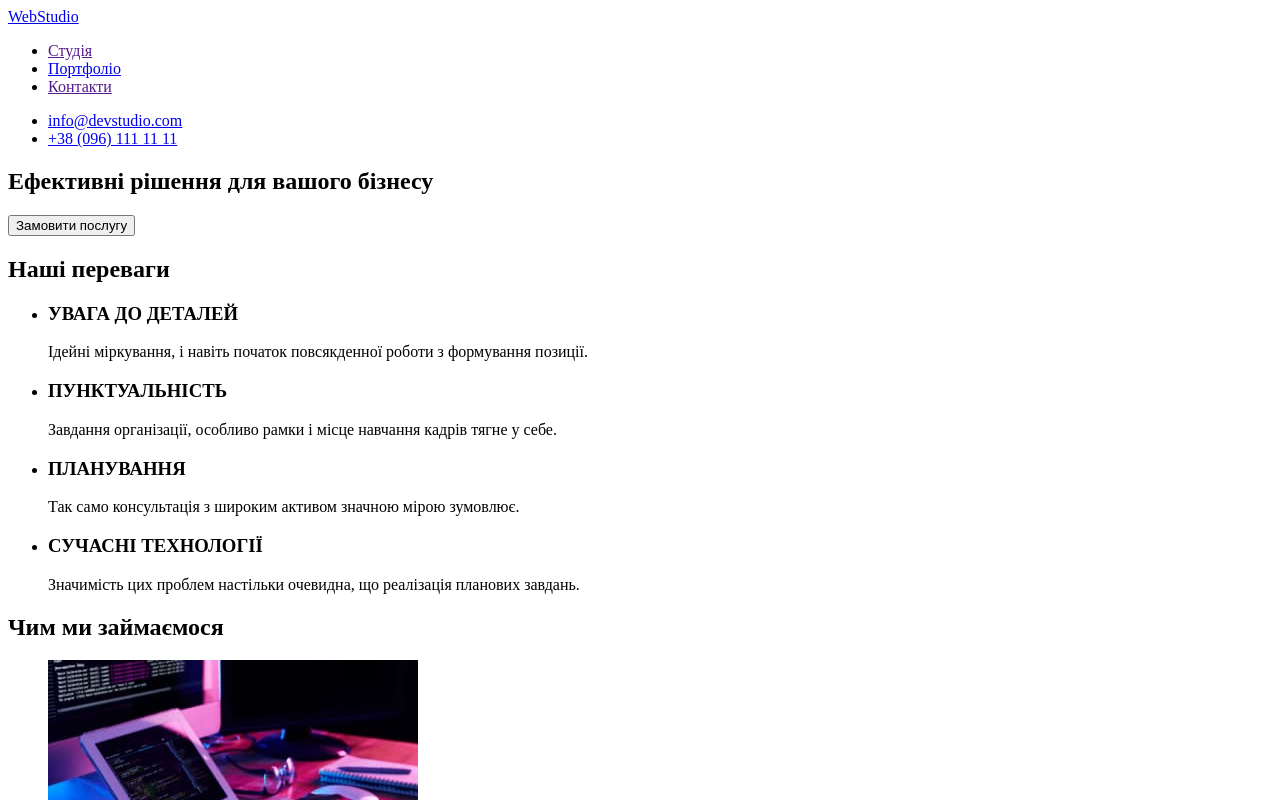
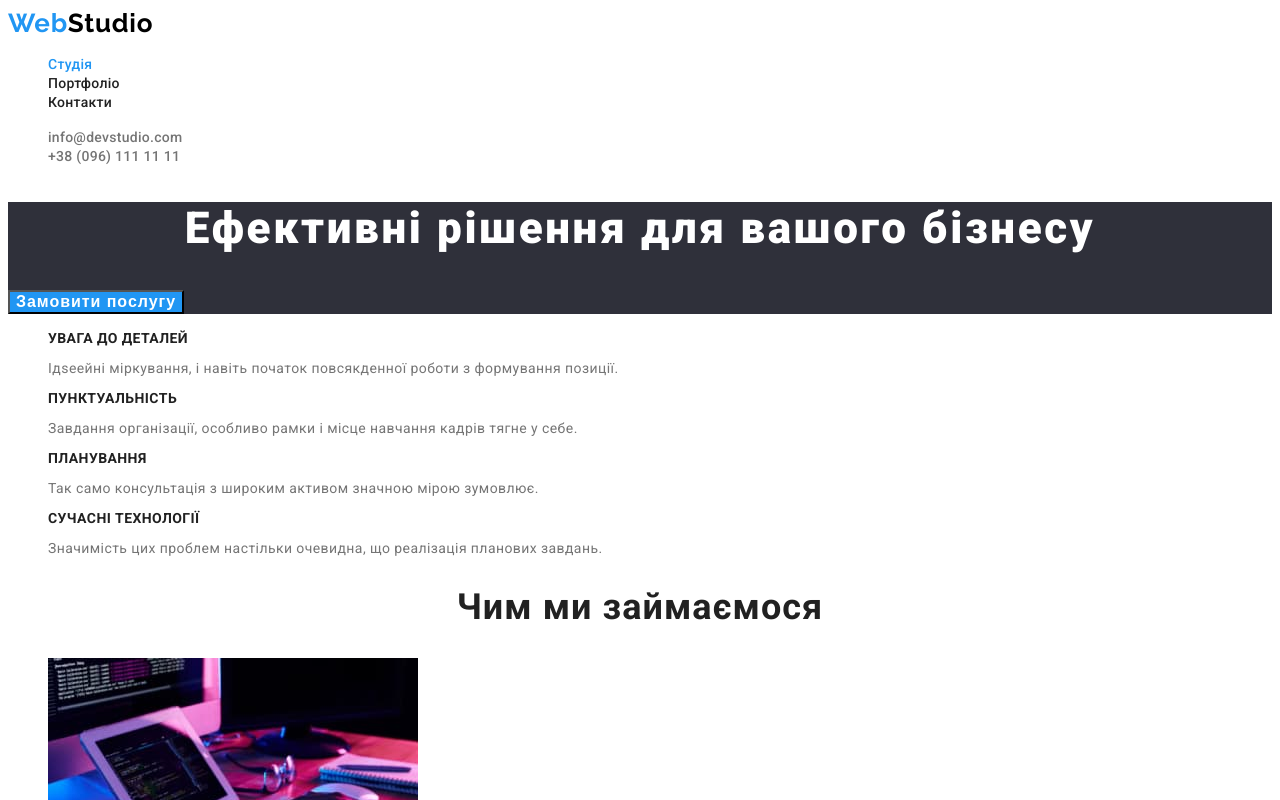
Before and after one commit to UlyanaMysakovets/goit-markup-hw-02, a plain HTML site: page index.html in a window 1280 px wide. Shown: the top 800 px of the page. Drawn offline with Linux system fonts and the light colour scheme.

Commit message:
creat file css

```diff
--- a/css/styles.css
+++ b/css/styles.css
@@ -0,0 +1,198 @@
+/*колір головного тексту #212121 */
+/* другорядний колір #757575
+*/
+/* білий #FFFFFF
+*/
+/* акцент #2196F3
+*/
+/* колір ссилок футера color: rgba(255, 255, 255, 0.6);
+*/
+/* вторинний колір фону #2F303A
+
+ */
+/* Фонова вставка  #F5F4FA
+ */
+/* колір лого #000000
+ */
+
+:root {
+ --primary-text-color: #212121;
+ --secondary-text-color: #757575;
+ --accent-color: #2196F3;
+ --logo-color: #000000;
+ --hero-title-color: #FFFFFF;
+ --background-dark-color: #2F303A;
+ --background-cloudy-color: #F5F4FA
+
+}
+
+body {
+    background-color: #fff;
+    color: var(--primary-text-color);
+    font-family: Roboto, sans-serif;
+}
+
+.list {
+    list-style: none;
+}
+
+.logo {
+    color: var(--logo-color);
+    font-family: Raleway, sans-serif;
+    font-weight: 700;
+    font-size: 26px;
+    line-height: 1,19;
+    letter-spacing: 0.03em;
+}
+
+.accent {
+    color: var(--accent-color)
+}
+
+.link{
+    text-decoration: none;
+}
+
+.button {
+    font-family: inherit;
+    cursor: pointer;
+}
+
+img {
+    display: block;
+}
+
+
+
+.menu-nav .link {
+    color: var(--primary-text-color);
+    font-weight: 500;
+    font-size: 14px;
+    line-height: 1,14;
+    letter-spacing: 0.02em;
+}
+
+.menu-nav .link.current {
+    color: var(--accent-color);
+}
+
+
+.menu-nav .link:hover,
+.menu-nav .link:focus {
+    color: var(--accent-color)
+}
+
+.contacts .link {
+    color: var(--secondary-text-color);
+    font-weight: 500;
+    font-size: 14px;
+    line-height: 1,14;
+    letter-spacing: 0.02em;
+}
+
+.contacts .link:hover,
+.contacts .link:focus {
+    color: var(--accent-color);
+}
+
+/* hero */
+.hero {
+    background-color: var(--background-dark-color);
+}
+.hero-title {
+    color: var(--hero-title-color);
+    font-family: 'Roboto';
+    font-weight: 900;
+    font-size: 44px;
+    line-height: 1,36;
+    text-align: center;
+    letter-spacing: 0.06em;
+}
+
+.visually-hidden {
+    position: absolute;
+    white-space: nowrap;
+    width: 1px;
+    height: 1px;
+    overflow: hidden;
+    border: 0;
+    padding: 0;
+    clip: rect(0 0 0 0);
+    clip-path: inset(50%);
+    margin: -1px;
+}
+
+/* section */
+.benefit-list .title {
+    color: var(--primary-text-color);
+    font-weight: 700;
+    font-size: 14px;
+    line-height: 1,14;
+    letter-spacing: 0.03em;
+}
+
+.benefit-list .text {
+    color: var(--secondary-text-color);
+    font-weight: 400;
+    font-size: 14px;
+    line-height: 1,71;
+    letter-spacing: 0.03em;
+}
+
+.team-list .title {
+   color: var(--primary-text-color);
+   font-weight: 500;
+   font-size: 16px;
+   line-height: 1,19;
+   text-align: center;
+   letter-spacing: 0.03em;
+}
+
+
+.team-list .text {
+    color: var(--secondary-text-color);
+    font-weight: 400;
+    font-size: 16px;
+    line-height: 1,19;
+    text-align: center;
+    letter-spacing: 0.03em;
+}
+
+.section-title {
+    color: var(--primary-text-color);
+    font-weight: 700;
+    font-size: 36px;
+    line-height: 1,17;
+    text-align: center;
+    letter-spacing: 0.03em;
+}
+
+.team {
+    background-color: var(--background-cloudy-color);
+}
+
+
+/* Button */
+.button {
+    background-color: var(--accent-color);
+    color: var(--hero-title-color);
+}
+
+.button-primary {
+    background-color: var(--accent-color);
+    color: var(--hero-title-color);
+    font-weight: 700;
+    font-size: 16px;
+    line-height: 1, 88;
+    text-align: center;
+    letter-spacing: 0.06em;
+}
+
+
+
+
+/* footer */
+
+.page-footer {
+    background-color: var(--background-dark-color);
+}
--- a/index.html
+++ b/index.html
@@ -5,64 +5,68 @@
     <meta http-equiv="X-UA-Compatible" content="IE=edge">
     <meta name="viewport" content="width=device-width, initial-scale=1.0">
     <title>Document</title>
+    <link rel="preconnect" href="https://fonts.googleapis.com">
+    <link rel="preconnect" href="https://fonts.gstatic.com" crossorigin>
+    <link href="https://fonts.googleapis.com/css2?family=Raleway:wght@700&family=Roboto:wght@400;500;700;900&display=swap"
+      rel="stylesheet">
     <link rel="stylesheet" href="./css/styles.css"/>
 </head>
 <body>
     <header>
-      <nav>
-       <a href="./index.html">
-        WebStudio
+      <nav class="page-nav">
+       <a class="logo link" href="./index.html">
+        <span class="accent">Web</span>Studio
        </a>
 
-       <ul>
-        <li><a href="">Студія</a></li>
-        <li><a href="./portfolio.html">Портфоліо</a></li>
-        <li><a href="">Контакти</a></li>
+       <ul class="menu-nav list">
+        <li><a href="" class="link current">Студія</a></li>
+        <li><a href="./portfolio.html" class="link">Портфоліо</a></li>
+        <li><a href="" class="link">Контакти</a></li>
        </ul>
       </nav>
 
-      <ul>
-        <li><a href="mailto:info@devstudio.com">
+      <ul class="contacts list">
+        <li><a href="mailto:info@devstudio.com" class="link">
         info@devstudio.com</a></li>
-        <li><a href="tel:+380961111111">+38 (096) 111 11 11</a></li>
+        <li><a href="tel:+380961111111" class="link">+38 (096) 111 11 11</a></li>
       </ul>
     </header>
 
     <main>
-      <section>
-        <h1>Ефективні рішення для вашого бізнесу</h1>
-        <button type="button">Замовити послугу</button>
+      <section class="hero">
+        <h1 class="hero-title">Ефективні рішення для вашого бізнесу</h1>
+        <button type="button" class="button-primary">Замовити послугу</button>
       </section>
 
-      <section>
-        <h2>Наші переваги</h2>
+      <section class="section">
+        <h2 class="section-title visually-hidden">Наші переваги</h2>
 
-        <ul>
+        <ul class="benefit-list list">
           <li>
-            <h3>УВАГА ДО ДЕТАЛЕЙ</h3>
-            <p>Ідейні міркування, і навіть початок повсякденної роботи з формування позиції.</p>
+            <h3 class="title">УВАГА ДО ДЕТАЛЕЙ</h3>
+            <p class="text">Ідseейні міркування, і навіть початок повсякденної роботи з формування позиції.</p>
           </li>
 
           <li>
-            <h3>ПУНКТУАЛЬНІСТЬ</h3>
-            <p>Завдання організації, особливо рамки і місце навчання кадрів тягне у себе.</p>
+            <h3 class="title">ПУНКТУАЛЬНІСТЬ</h3>
+            <p class="text">Завдання організації, особливо рамки і місце навчання кадрів тягне у себе.</p>
           </li>
 
           <li>
-            <h3>ПЛАНУВАННЯ</h3>
-            <p>Так само консультація з широким активом значною мірою зумовлює.</p>
+            <h3 class="title">ПЛАНУВАННЯ</h3>
+            <p class="text">Так само консультація з широким активом значною мірою зумовлює.</p>
           </li>
 
           <li>
-            <h3>СУЧАСНІ ТЕХНОЛОГІЇ</h3>
-            <p>Значимість цих проблем настільки очевидна, що реалізація планових завдань.</p>
+            <h3 class="title">СУЧАСНІ ТЕХНОЛОГІЇ</h3>
+            <p class="text">Значимість цих проблем настільки очевидна, що реалізація планових завдань.</p>
           </li>
         </ul>
      </section>
 
-     <section>
-       <h2>Чим ми займаємося</h2>
-        <ul>
+     <section class="section">
+       <h2 class="section-title">Чим ми займаємося</h2>
+        <ul class="list">
           <li>
             <img src="./images/box1.jpg"
                  alt="Програмування"
@@ -88,17 +92,17 @@
        </ul>
      </section>
 
-     <section>
-       <h2>Наша команда</h2>
-       <ul>
+     <section class="section team">
+       <h2 class="section-title">Наша команда</h2>
+       <ul class="team-list list">
          <li>
            <img src="./images/img1.jpg"
                 alt="Ігор Демяненко фото"
                 width="270"
                 height="260"
                 />
-             <p>Ігор Дем'яненко</p>
-             <p lang="en">Product Designer</p>
+             <p class="title">Ігор Дем'яненко</p>
+             <p lang="en" class="text" >Product Designer</p>
          </li>
 
           <li>
@@ -107,8 +111,8 @@
                  width="270"
                  height="260"
                  />
-             <p>Ольга Рєпіна</p>
-             <p lang="en">Frontend Developer</p>
+             <p class="title">Ольга Рєпіна</p>
+             <p lang="en" class="text">Frontend Developer</p>
           </li>
 
           <li>
@@ -117,8 +121,8 @@
                   width="270"
                   height="260"
                />
-               <p>Микола Тарасов</p>
-               <p lang="en">Marketing</p>
+               <p class="title">Микола Тарасов</p>
+               <p lang="en" class="text" >Marketing</p>
           </li>
 
           <li>
@@ -127,23 +131,24 @@
                   width="270"
                   height="260"
                   />
-              <p>Михайло Єрмаков</p>
-              <p lang="en">UI Designer</p>
+              <p class="title">Михайло Єрмаков</p>
+              <p lang="en" class="text">UI Designer</p>
           </li>
        </ul>
      </section>
     </main>
 
-    <footer>
-        <a href=""> WebStudio </a>
+    <footer class="page-footer">
+
+        <a href="" class="link"> WebStudio </a>
 
         <address>
-         <ul>
+         <ul class="list">
           <li> <a href="https://goo.gl/maps/SrBp7D5WQ66ppwpE9"
-           target="_blank">
+           target="_blank" class="link">
            м. Київ, пр-т Лесі Українки, 26</a></li>
-          <li><a href="mailto:info@devstudio.com">info@devstudio.com</a></li>
-          <li><a href="tel:+380961111111">+38 (096) 11 11 111</a></li>
+          <li><a href="mailto:info@devstudio.com" class="contacts link">info@devstudio.com</a></li>
+          <li><a href="tel:+380961111111" class="link">+38 (096) 11 11 111</a></li>
          </ul>
       </address>
     </footer>
```
Also changed, not shown: portfolio.html (+9 -9 lines).
